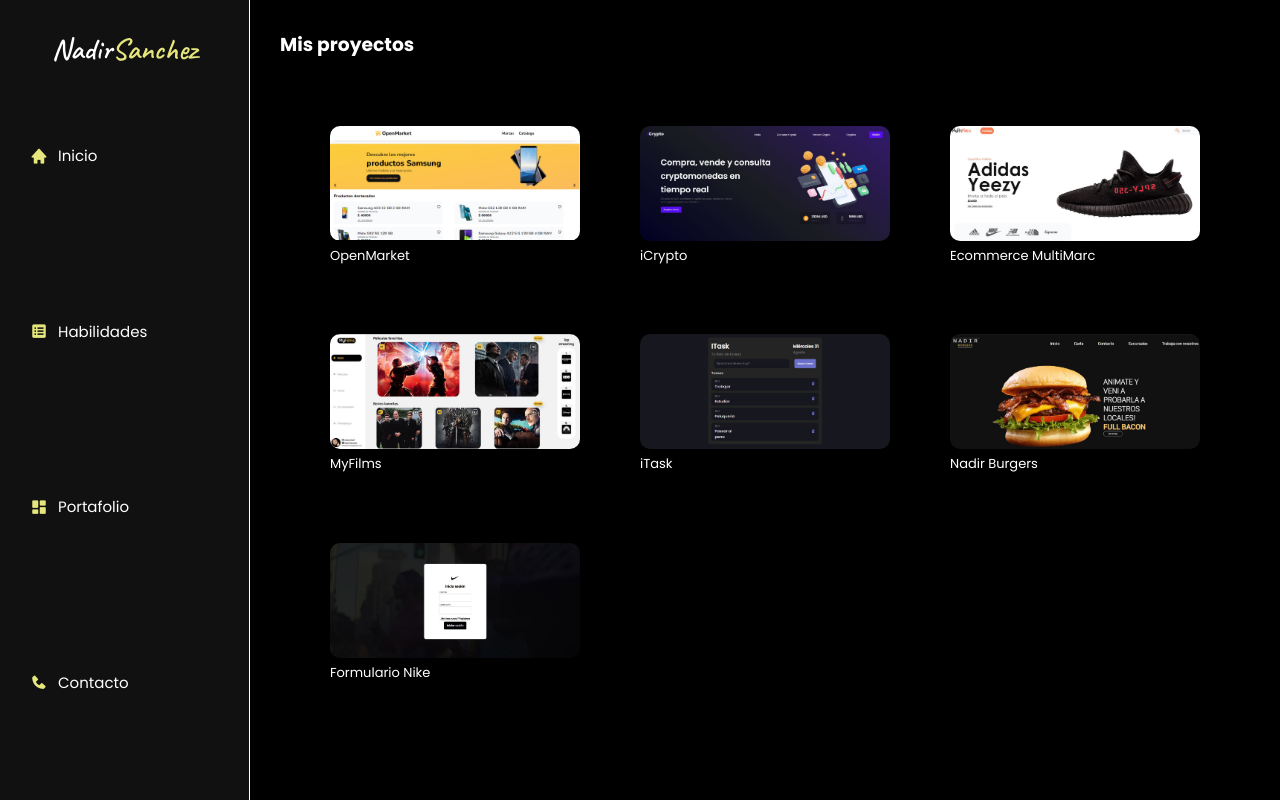
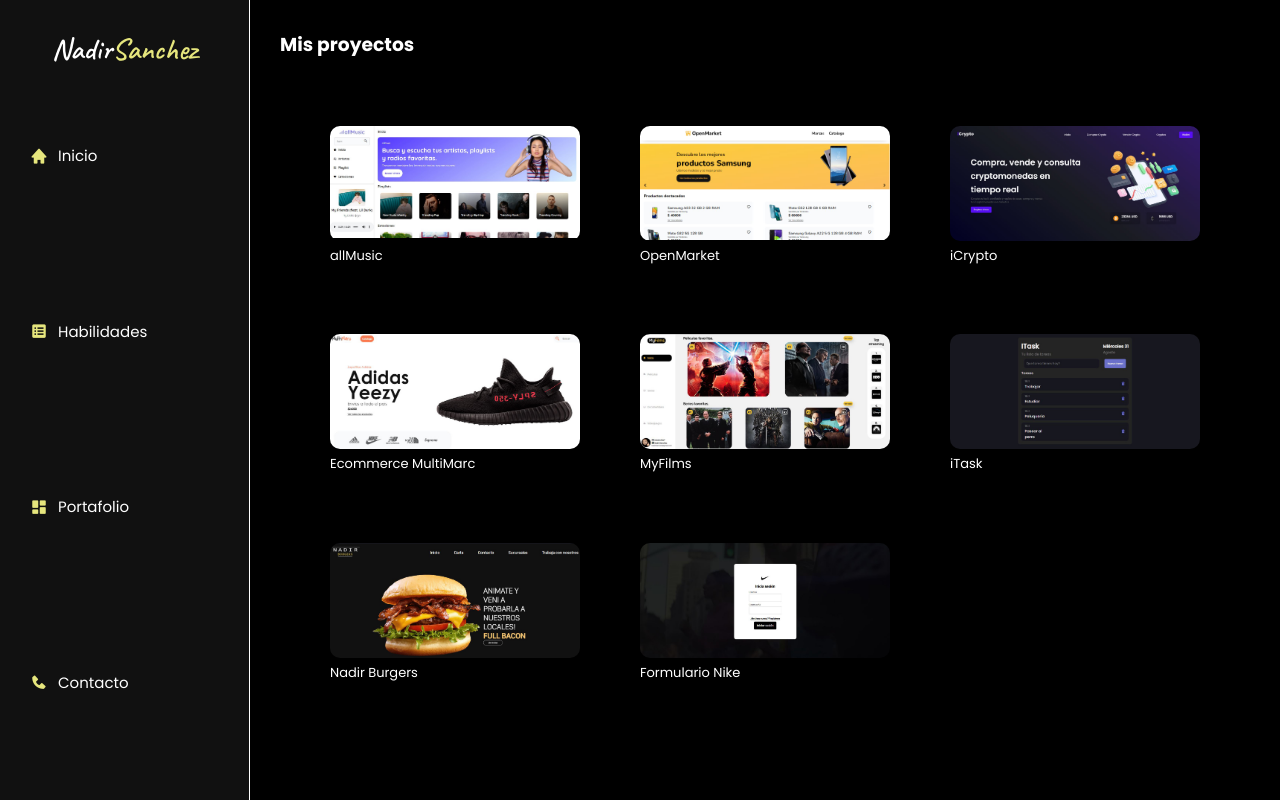
Before and after one commit to nasanchez7/portfolio, a React (Create React App) app: page /portafolio in a window 1280 px wide. Built offline with nearby package versions, Linux system fonts and the light colour scheme.

Commit message:
Portafolio Nadir Sanchez

```diff
--- a/src/container/PortafolioContainer.jsx
+++ b/src/container/PortafolioContainer.jsx
@@ -4,6 +4,27 @@
             <h3>Mis proyectos</h3>
 
             <div className="proyectos-list">
+
+            <div class="card">
+                <div class="image">
+                    <img src="/allmusic.JPG"/>
+                </div>
+                <div class="details">
+                    <div class="center">
+                        <a href="https://allmusicapp.netlify.app/">allMusic</a>
+                        <p> AllMusic es una Aplicacion de Musica totalmente funcional echa con ReactJs y con la API de Napster.
+                        </p>
+                        <ul>
+                            <li><a href="#"><i className='bx bxl-html5'></i></a></li>
+                            <li><a href="#"><i className='bx bxl-css3' ></i></a></li>
+                            <li><a href="#"><i className='bx bxl-sass' ></i></a></li>
+                            <li><a href="#"><i className='bx bxl-javascript' ></i></a></li>
+                            <li><a href="#"><i className='bx bxl-react' ></i></a></li>
+                        </ul>
+                    </div>
+                </div>
+                <h3>allMusic</h3>
+            </div>
 
             <div class="card">
                 <div class="image">
```
Also changed, not shown: public/allmusic.JPG (added).
